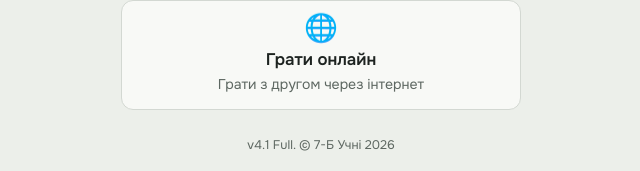
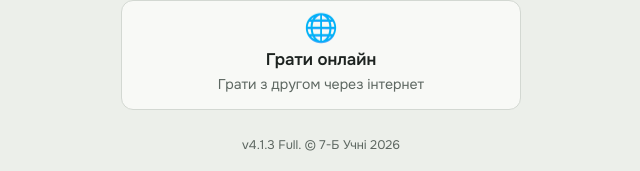
Before and after one commit to pervisni-shahi/pervisni-shahi.github.io, a plain HTML site: page index.html in a window 1280 px wide. Shown: the part 937-1108 px from the top of the page, 319-959 px from the left. Drawn offline with Linux system fonts and the light colour scheme.

Commit message:
Update index.html

```diff
--- a/index.html
+++ b/index.html
@@ -381,7 +381,7 @@ body.online .tool[onclick^="undoMove"],body.online .tool[onclick^="showHint"],bo
 </div>
 
 </div>
-<footer class="site-foot">v4.1 Full. © 7-Б Учні 2026</footer>
+<footer class="site-foot">v4.1.3 Full. © 7-Б Учні 2026</footer>
 
 <!-- RESULT overlay -->
 <div id="ov-result" class="ov">
```
